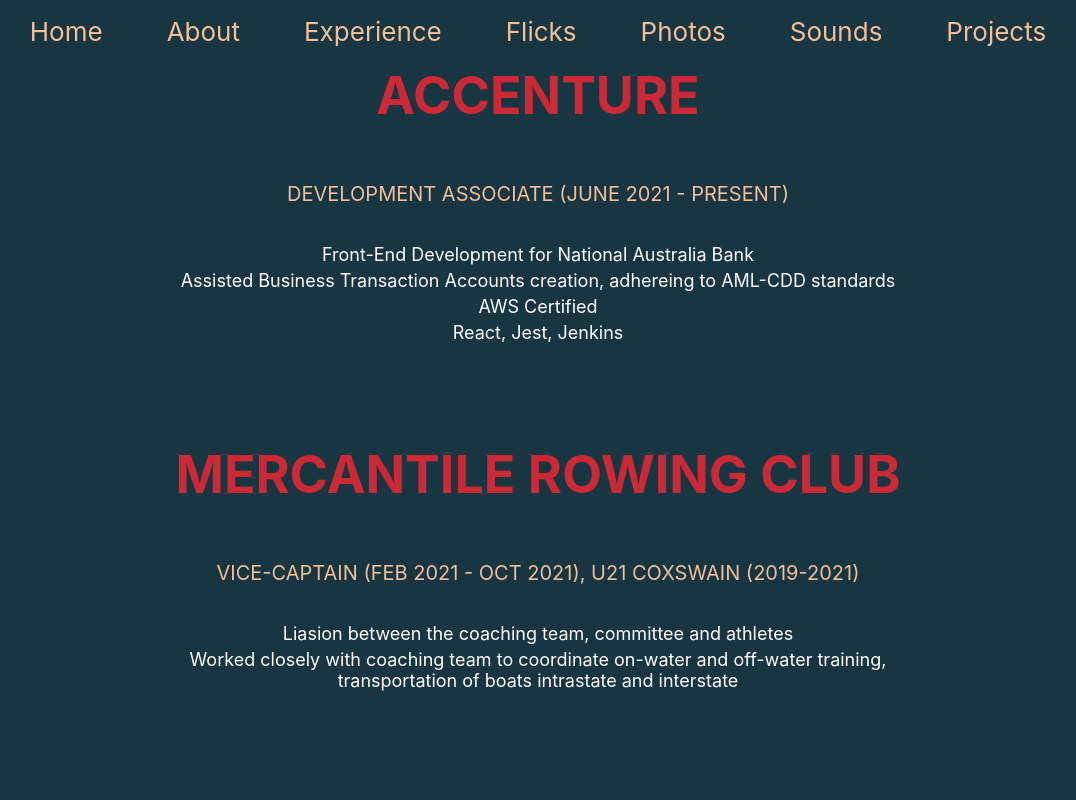
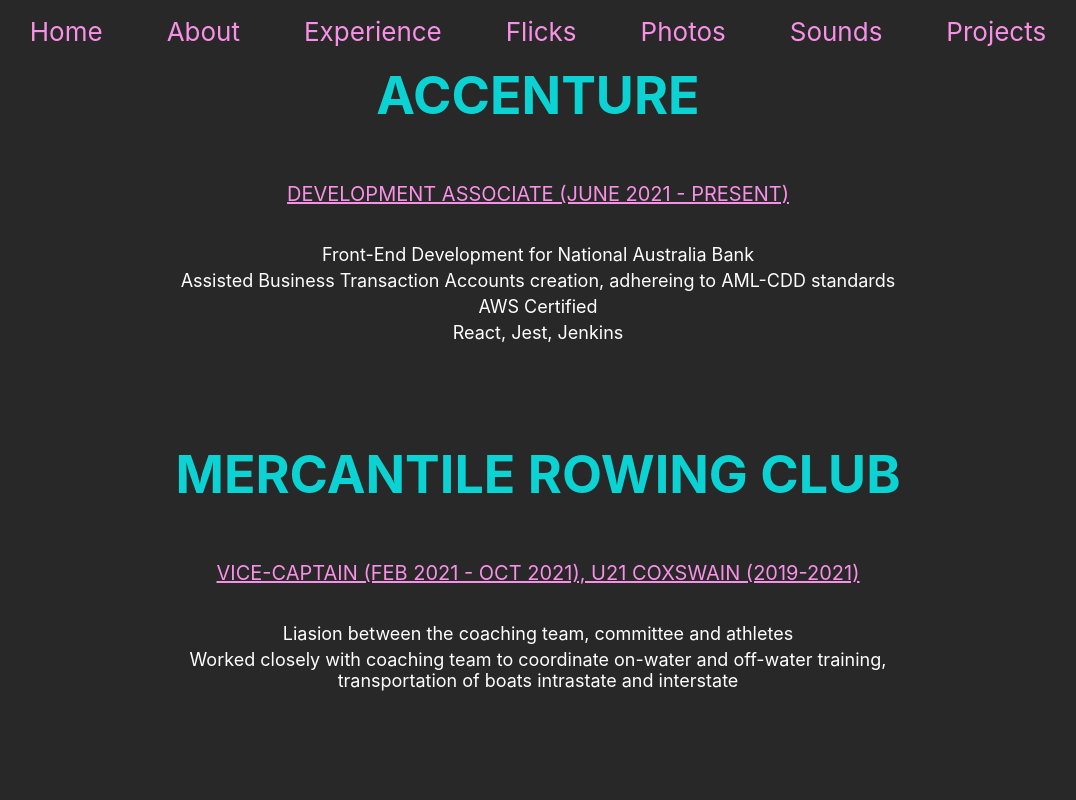
Before and after one commit to pptutn/website, a React (Create React App) app: page /experiences in a window 1280 px wide. Shown: the top 800 px of the page, without its empty margins (102-1178 px from the left). Built offline with nearby package versions, Linux system fonts and the light colour scheme.

Commit message:
changed theme

```diff
--- a/src/App.css
+++ b/src/App.css
@@ -14,7 +14,7 @@
 }
 
 .App-header {
-  background-color: #183642;
+  background-color: #282828;
   min-height: 100vh;
   display: flex;
   flex-direction: column;
--- a/src/pages/styled.js
+++ b/src/pages/styled.js
@@ -37,7 +37,7 @@
 `;
 
 const StyledH1 = styled.h1`
-  color: #cc2936;
+  color: #0bd3d3;
   text-transform: uppercase;
   margin-top: ${(props) => (props.marginTop ? props.marginTop : "4rem")};
 `;
--- a/src/styled.js
+++ b/src/styled.js
@@ -30,7 +30,9 @@
   margin: 0 rem;
   font-size: 20px;
   text-transform: uppercase;
-  color: #f1bf98;
+  color: #f890e7;
+  text-decoration: ${(props) =>
+    props.textDecoration ? props.textDecoration : "underline"};
 `;
 
 const StyledList = styled.ul`
@@ -62,7 +64,7 @@
 const linkStyle = {
   margin: "1rem",
   textDecoration: "none",
-  color: "#F1BF98",
+  color: "#F890E7",
 };
 
 export {
```
